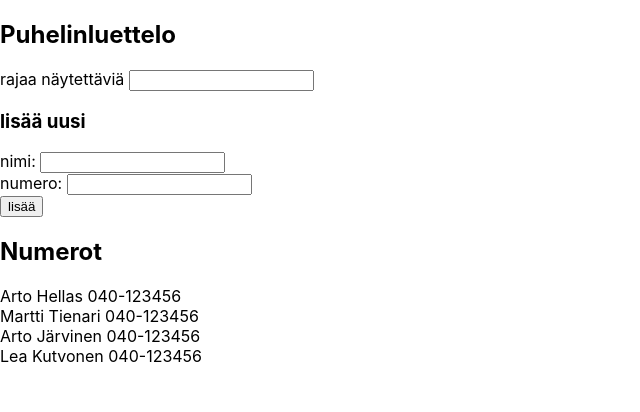
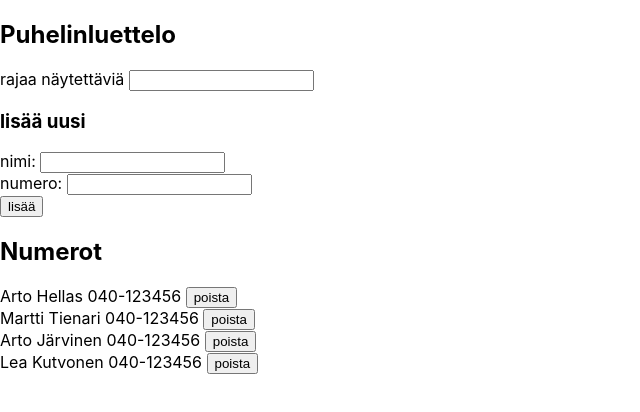
Before and after one commit to skaipio/fullstackopen2019_osa2, a React (Create React App) app in the folder puhelinluettelo/: page / in a window 1280 px wide. Shown: the top 412 px of the page, without its empty margins (0-640 px from the left). Built offline with nearby package versions, Linux system fonts and the light colour scheme; data requests are answered from the project's data file; the HTML template or start-up script is replaced by a standard one.

Commit message:
Tehtävä 2.17. Puhelinluettelo step9

```diff
--- a/puhelinluettelo/src/App.js
+++ b/puhelinluettelo/src/App.js
@@ -45,6 +45,14 @@ const App = () => {
       })
   }
 
+  const removePerson = (id) => {
+    personService
+      .remove(id)
+      .then(() => {
+        setPersons(persons.filter(person => person.id !== id))
+      })
+  }
+
   const hook = () => {
     axios
       .get('http://localhost:3001/persons')
@@ -73,6 +81,7 @@ const App = () => {
       <Persons
         persons={persons}
         personFilter={personFilter}
+        handleRemove={removePerson}
       />
     </div>
   )
--- a/puhelinluettelo/src/components/Persons.js
+++ b/puhelinluettelo/src/components/Persons.js
@@ -1,12 +1,20 @@
 import React from 'react';
 
-const Persons = ({persons, personFilter}) => {
+const Persons = ({persons, personFilter, handleRemove}) => {
   const filteredPersons = persons.filter(person =>
     person.name.toLowerCase().includes(personFilter.toLowerCase(), 0)
   )
 
+  const remove = (person) => {
+    if (window.confirm(`Poistetaanko ${person.name}`)){
+      handleRemove(person.id)
+    }
+  }
+
   const personRows = () => filteredPersons.map(person =>
-    <div key={person.name}>{person.name} {person.number}</div>
+    <div key={person.name}>
+      {person.name} {person.number} <button onClick={() => remove(person)}>poista</button>
+    </div>
   )
   return (
     <div>
--- a/puhelinluettelo/src/services/persons.js
+++ b/puhelinluettelo/src/services/persons.js
@@ -8,6 +8,12 @@ const create = (person) => (
     .then(response => response.data)
 )
 
+const remove = (personId) => (
+  axios
+    .delete(`${url}/persons/${personId}`)
+)
+
 export default {
-  create
+  create,
+  remove
 }
```
